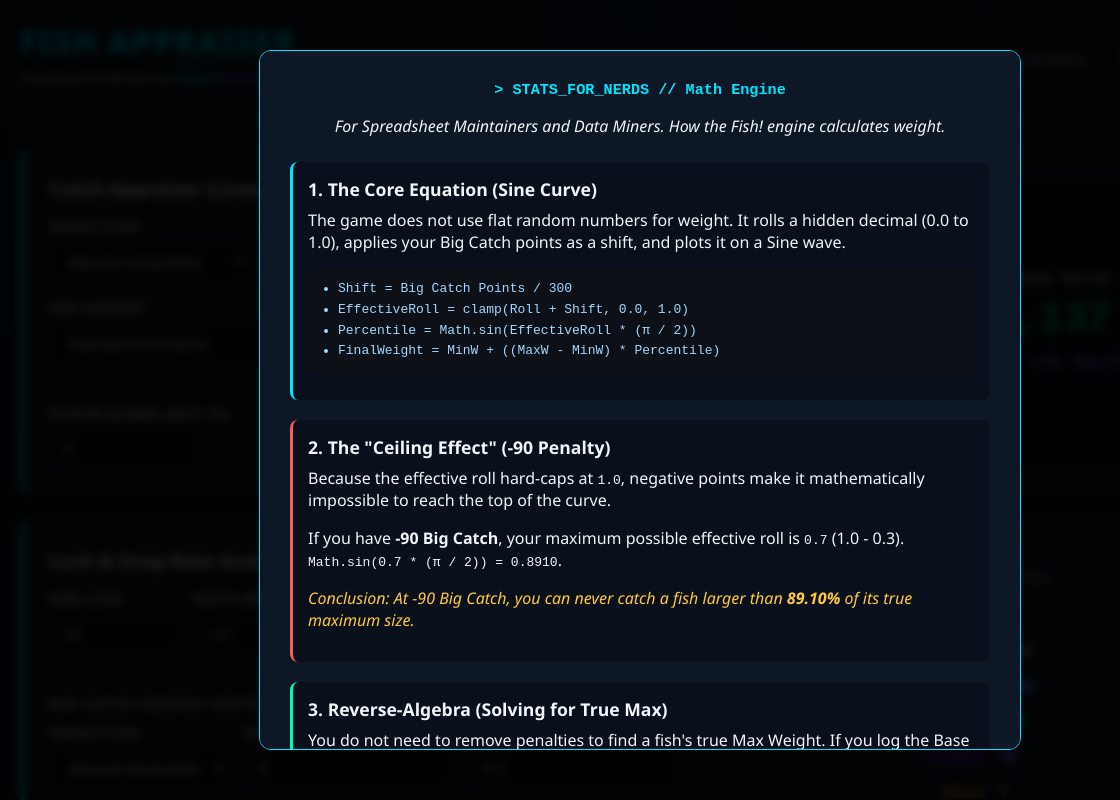
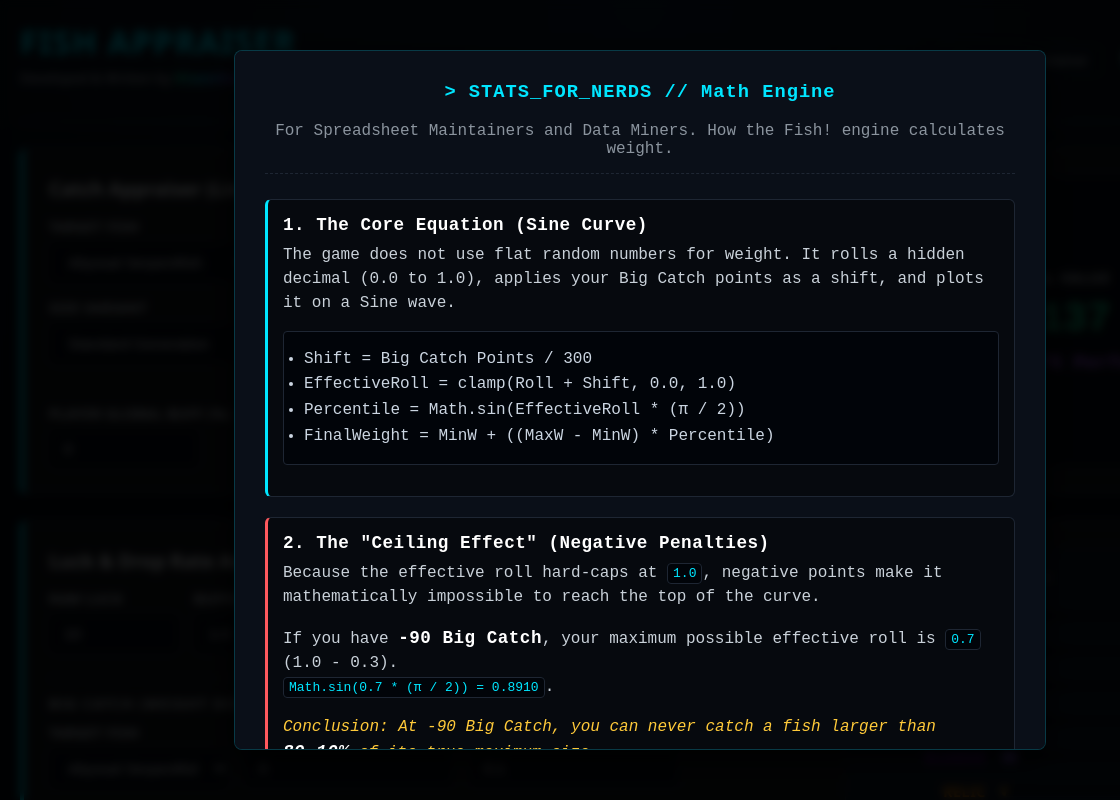
Before and after one commit to VixenCreations/Fish-Appraiser-Engine, a website: page index.html in a window 1280 px wide. Both pictures are taken after a click on the button "Stats for Nerds". Shown: the top 800 px of the page, 0-1120 px from the left. Drawn offline with Linux system fonts and the light colour scheme.

Commit message:
Update Stats for NERDS! Now with more Math!
Update Stats for NERDS! Now with more Math!

```diff
--- a/index.html
+++ b/index.html
@@ -234,17 +234,17 @@
     </div>
 
 		<div id="nerdStatsModal" class="modal">
-				<div class="modal-content" style="text-align: left; width: 700px; max-height: 85vh; overflow-y: auto;">
-						<h3 style="text-align: center; color: var(--accent); margin-top: 0; font-family: monospace;">> STATS_FOR_NERDS // Math Engine</h3>
+				<div class="modal-content nerd-modal-content">
+						<h3 class="nerd-header">> STATS_FOR_NERDS // Math Engine</h3>
 
-						<p style="color: var(--text-dim); text-align: center; font-style: italic; margin-bottom: 25px;">
+						<p class="nerd-subtitle">
 								For Spreadsheet Maintainers and Data Miners. How the Fish! engine calculates weight.
 						</p>
 
-						<div style="margin-bottom: 20px; background: rgba(0,0,0,0.3); padding: 15px; border-radius: 8px; border-left: 3px solid var(--accent);">
-								<strong style="color: var(--text-main); font-size: 1.1em;">1. The Core Equation (Sine Curve)</strong>
-								<p style="margin-top: 8px;">The game does not use flat random numbers for weight. It rolls a hidden decimal (0.0 to 1.0), applies your Big Catch points as a shift, and plots it on a Sine wave.</p>
-								<ul style="font-family: monospace; color: #a5d6ff; background: #0d1117; padding: 10px 10px 10px 30px; border-radius: 5px;">
+						<div class="nerd-section core">
+								<strong>1. The Core Equation (Sine Curve)</strong>
+								<p>The game does not use flat random numbers for weight. It rolls a hidden decimal (0.0 to 1.0), applies your Big Catch points as a shift, and plots it on a Sine wave.</p>
+								<ul class="nerd-code-list">
 										<li>Shift = Big Catch Points / 300</li>
 										<li>EffectiveRoll = clamp(Roll + Shift, 0.0, 1.0)</li>
 										<li>Percentile = Math.sin(EffectiveRoll * (π / 2))</li>
@@ -252,25 +252,42 @@
 								</ul>
 						</div>
 
-						<div style="margin-bottom: 20px; background: rgba(0,0,0,0.3); padding: 15px; border-radius: 8px; border-left: 3px solid #ff595e;">
-								<strong style="color: var(--text-main); font-size: 1.1em;">2. The "Ceiling Effect" (-90 Penalty)</strong>
-								<p style="margin-top: 8px;">Because the effective roll hard-caps at <code>1.0</code>, negative points make it mathematically impossible to reach the top of the curve.</p>
+						<div class="nerd-section ceiling">
+								<strong>2. The "Ceiling Effect" (Negative Penalties)</strong>
+								<p>Because the effective roll hard-caps at <code>1.0</code>, negative points make it mathematically impossible to reach the top of the curve.</p>
 								<p>If you have <strong>-90 Big Catch</strong>, your maximum possible effective roll is <code>0.7</code> (1.0 - 0.3). <br>
 								<code>Math.sin(0.7 * (π / 2)) = 0.8910</code>.</p>
 								<p style="color: #ffca3a;"><em>Conclusion: At -90 Big Catch, you can never catch a fish larger than <strong>89.10%</strong> of its true maximum size.</em></p>
 						</div>
 
-						<div style="margin-bottom: 25px; background: rgba(0,0,0,0.3); padding: 15px; border-radius: 8px; border-left: 3px solid #00ffaa;">
-								<strong style="color: var(--text-main); font-size: 1.1em;">3. Reverse-Algebra (Solving for True Max)</strong>
-								<p style="margin-top: 8px;">You do not need to remove penalties to find a fish's true Max Weight. If you log the Base Min and the absolute largest weight seen while penalized, we can reverse the math.</p>
-								<pre style="font-family: monospace; color: #a5d6ff; background: #0d1117; padding: 10px; border-radius: 5px; overflow-x: auto;">
-		// Example: Caught a 1.00kg max fish at -90 Penalty (Min is 0.1kg)
-		1. Max Percentile for -90 = 0.8910
-		2. 1.00kg - 0.1kg = 0.9kg
-		3. 0.9kg / 0.8910 = 1.01kg
-		4. 1.01kg + 0.1kg = 1.11kg
+						<div class="nerd-section floor">
+								<strong>3. The "Floor Effect" (Positive Buffs)</strong>
+								<p>Because the effective roll floor-caps at <code>0.0</code>, positive points make it mathematically impossible to reach the bottom of the curve.</p>
+								<p>If you have <strong>+90 Big Catch</strong>, your minimum possible effective roll is <code>0.3</code> (0.0 + 0.3). <br>
+								<code>Math.sin(0.3 * (π / 2)) = 0.4539</code>.</p>
+								<p style="color: #ffca3a;"><em>Conclusion: At +90 Big Catch, you can never catch a fish smaller than <strong>45.39%</strong> of its potential size range.</em></p>
+						</div>
 
-		> True Base Max Weight at 0 points is 1.11kg.</pre>
+						<div class="nerd-section algebra">
+								<strong>4. Reverse-Algebra (Solving for True Stats)</strong>
+								<p>You do not need to remove stats to find a fish's true values. By logging your extreme highs and lows, we can reverse the math for both the Ceiling and the Floor.</p>
+
+								<div style="font-family: monospace; color: #a5d6ff; background: #0d1117; padding: 15px; border-radius: 5px; line-height: 1.5; margin-top: 10px; overflow-x: auto; white-space: nowrap;">
+										<div style="margin-bottom: 15px;">
+												<span style="color: #8b949e;">// SCENARIO A: Solving Max Weight (Using a Negative Penalty)</span><br>
+												<span style="color: #8b949e;">// Ex: Caught a 1.00kg max fish at -90 Penalty (Min is known 0.1kg)</span><br>
+												1. MaxPercentile (-90) = 0.8910<br>
+												2. TrueBaseMax = ((ObservedMax - BaseMin) / MaxPercentile) + BaseMin<br>
+												<strong style="color: #00ffaa;">> ((1.00 - 0.1) / 0.8910) + 0.1 = 1.11kg (True Max)</strong>
+										</div>
+										<div>
+												<span style="color: #8b949e;">// SCENARIO B: Solving Min Weight (Using a Positive Buff)</span><br>
+												<span style="color: #8b949e;">// Ex: Caught a 0.56kg min fish at +90 Buff (Max is known 1.11kg)</span><br>
+												1. MinPercentile (+90) = 0.4539<br>
+												2. TrueBaseMin = (ObservedMin - (BaseMax * MinPercentile)) / (1 - MinPercentile)<br>
+												<strong style="color: #00ffaa;">> (0.56 - (1.11 * 0.4539)) / (1 - 0.4539) = 0.10kg (True Min)</strong>
+										</div>
+								</div>
 						</div>
 
 						<div style="text-align: center; border-top: 1px solid var(--border); padding-top: 15px;">
--- a/style.css
+++ b/style.css
@@ -530,6 +530,104 @@ tr:hover td { background-color: var(--bg-hover); }
 .txt-cast { color: #aaaaaa; }
 
 /* =========================================================
+   STATS FOR NERDS MODAL (MIDNIGHT TERMINAL THEME)
+   ========================================================= */
+
+/* The Main Terminal Window */
+.nerd-modal-content {
+    text-align: left;
+    width: 750px;
+    max-height: 85vh;
+    overflow-y: auto;
+    background: #0a0f18; /* Deep midnight blue, matches site vibe */
+    border: 1px solid rgba(0, 230, 255, 0.2); /* Subtle cyan border */
+    box-shadow: 0 10px 30px rgba(0, 0, 0, 0.8);
+    border-radius: 8px; /* Restored soft corners */
+    font-family: 'Courier New', Courier, monospace; /* Kept the tech font */
+}
+
+/* Clean Cyan Header */
+.nerd-header {
+    text-align: center;
+    color: #00e6ff; /* Crisp cyan accent */
+    margin-top: 0;
+    font-weight: bold;
+    letter-spacing: 1px;
+}
+
+/* Dimmed system output text */
+.nerd-subtitle {
+    color: #8b949e;
+    text-align: center;
+    margin-bottom: 25px;
+    border-bottom: 1px dashed #1e2633;
+    padding-bottom: 15px;
+}
+
+/* Dark Data Modules */
+.nerd-section {
+    margin-bottom: 20px;
+    background: rgba(0, 0, 0, 0.4);
+    padding: 15px;
+    border: 1px solid #1e2633;
+    border-radius: 6px;
+    color: #c9d1d9;
+}
+
+/* Refined Color-Coded Left Borders (No massive neon glow) */
+.nerd-section.core    { border-left: 3px solid #00e6ff; }
+.nerd-section.ceiling { border-left: 3px solid #ff595e; }
+.nerd-section.floor   { border-left: 3px solid #00ffaa; }
+.nerd-section.algebra { border-left: 3px solid #a855f7; margin-bottom: 25px; }
+
+/* Section Headers */
+.nerd-section strong {
+    color: #ffffff;
+    font-size: 1.1em;
+    letter-spacing: 0.5px;
+}
+
+.nerd-section p {
+    margin-top: 8px;
+    line-height: 1.5;
+}
+
+/* Inline code fragments */
+.nerd-section code {
+    background: #010409;
+    color: #00e6ff;
+    padding: 2px 5px;
+    border-radius: 4px;
+    border: 1px solid #1e2633;
+}
+
+/* Syntax/List Blocks */
+.nerd-code-list {
+    color: #a5d6ff;
+    background: #010409;
+    padding: 15px 15px 15px 35px;
+    border: 1px solid #1e2633;
+    border-radius: 4px;
+}
+
+/* Custom Scrollbar for the Modal */
+.nerd-modal-content::-webkit-scrollbar {
+    width: 8px;
+}
+.nerd-modal-content::-webkit-scrollbar-track {
+    background: #0a0f18;
+    border-left: 1px solid #1e2633;
+    border-radius: 0 8px 8px 0;
+}
+.nerd-modal-content::-webkit-scrollbar-thumb {
+    background: #1e2633;
+    border-radius: 4px;
+}
+.nerd-modal-content::-webkit-scrollbar-thumb:hover {
+    background: #00e6ff;
+}
+
+/* =========================================================
    TEXT ANIMATIONS & CREDITS
    ========================================================= */
 
```
